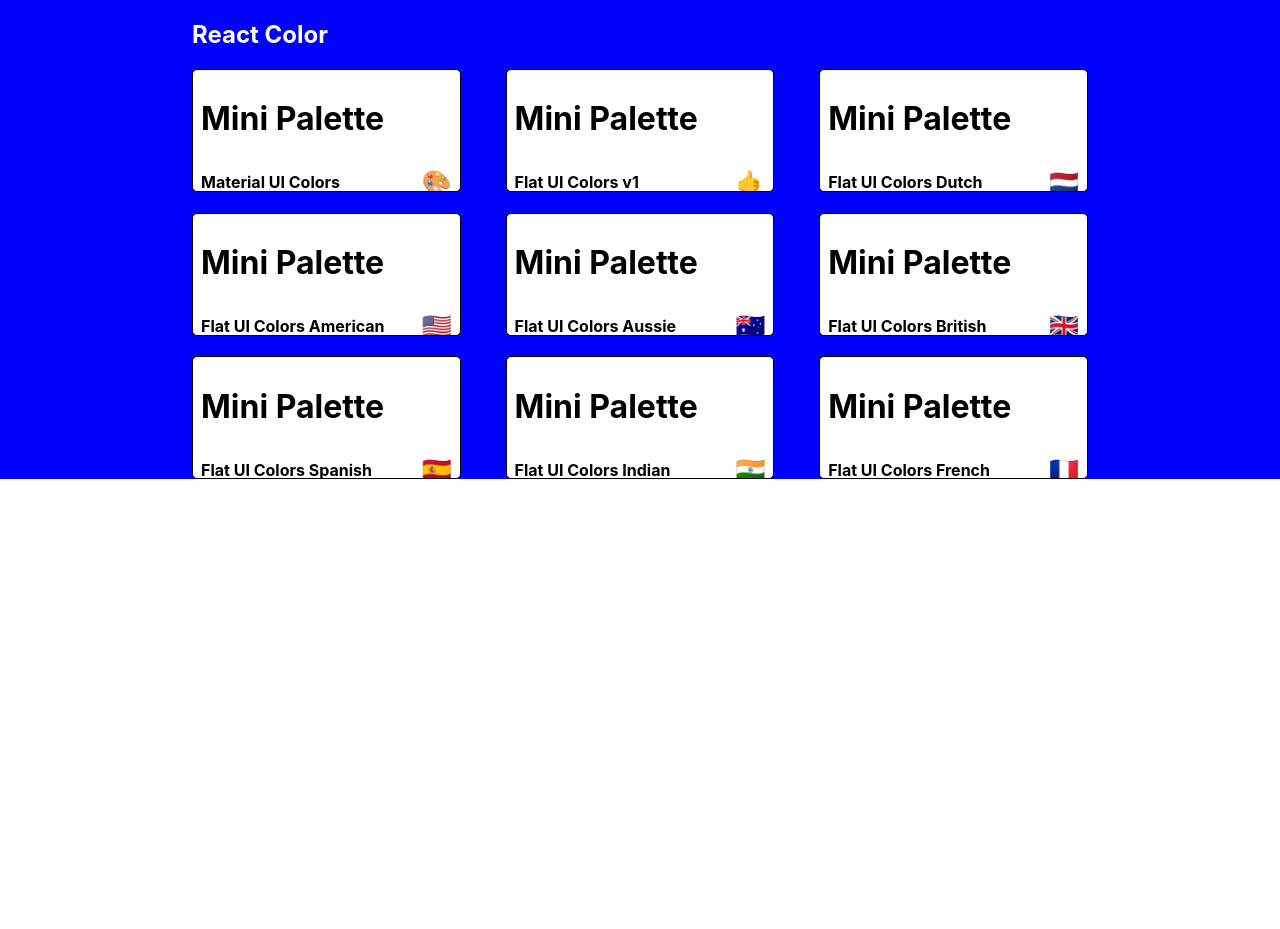
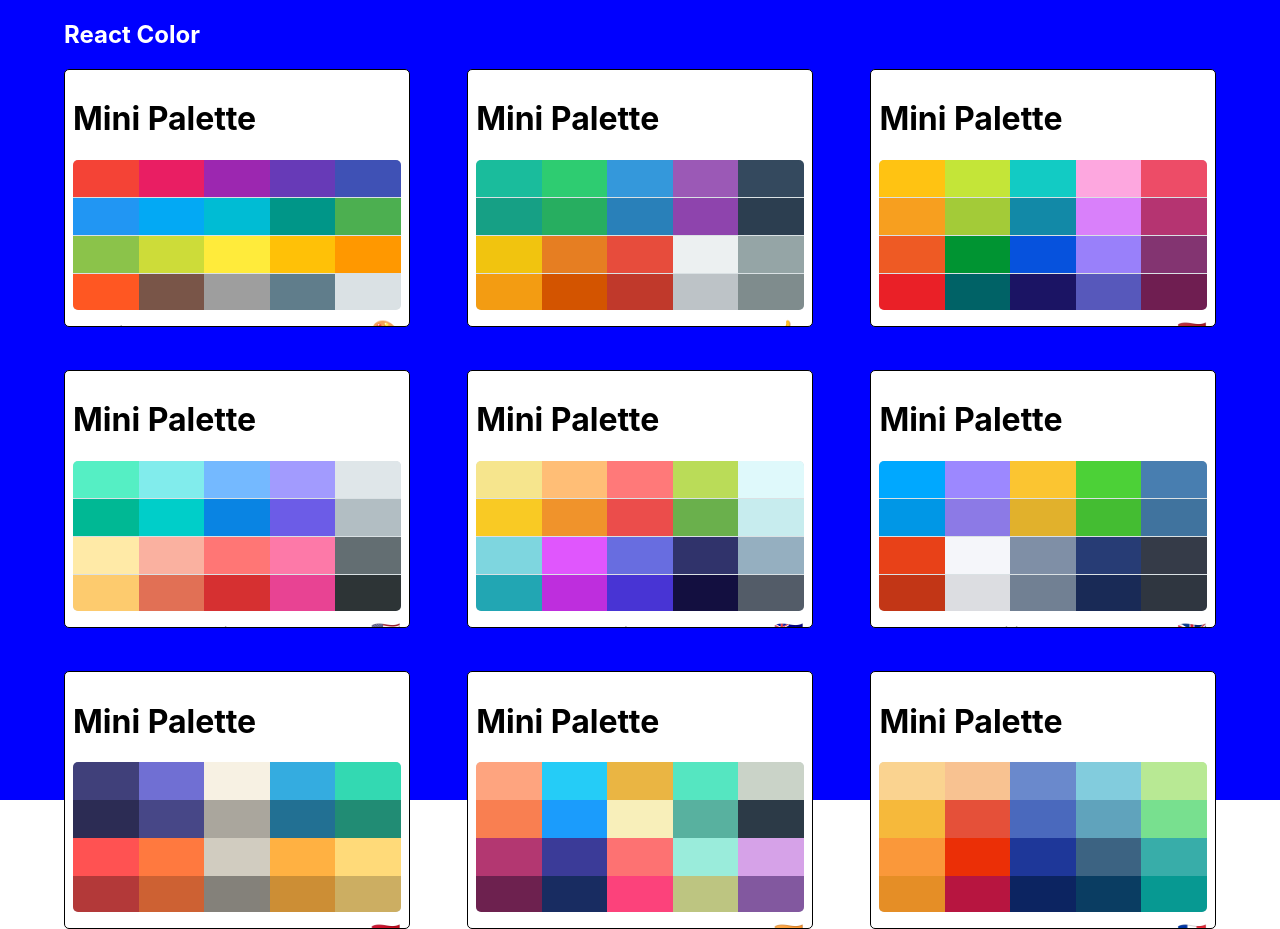
Before and after one commit to khach2010/color-app, a React (Create React App) app: page / in a window 1280 px wide. Before the commit the page ends 800 px from the top, so only its background shows below. Built offline with nearby package versions, Linux system fonts and the light colour scheme.

Commit message:
finish styling MiniPalette

```diff
--- a/src/MiniPalette.js
+++ b/src/MiniPalette.js
@@ -14,7 +14,11 @@
     }
   },
   colors: {
-    backgroundColor: 'grey'
+    backgroundColor: '#dae1e4',
+    height: '150px',
+    width: '100%',
+    borderRadius: '5px',
+    overflow: 'hidden'
   },
   title: {
     display: 'flex',
@@ -29,16 +33,31 @@
   emoji: {
     marginLeft: '0.5rem',
     fontSize: '1.5rem'
+  },
+  miniColor: {
+    height: '25%',
+    width: '20%',
+    display: 'inline-block',
+    margin: '0 auto',
+    position: 'relative',
+    marginBottom: '-3.5px'
   }
 };
 
 function MiniPalette(props) {
-  const { classes, paletteName, emoji } = props;
-  console.log(classes);
+  const { classes, paletteName, emoji, colors } = props;
+  const miniColorBoxes = colors.map(color => (
+    <div
+      className={classes.miniColor}
+      style={{ backgroundColor: color.color }}
+      key={color.name}
+    />
+  ));
+
   return (
     <div className={classes.root}>
       <h1>Mini Palette</h1>
-      <div className={classes.colors}></div>
+      <div className={classes.colors}>{miniColorBoxes}</div>
       <h5 className={classes.title}>
         {paletteName} <span className={classes.emoji}>{emoji}</span>
       </h5>
--- a/src/PaletteList.js
+++ b/src/PaletteList.js
@@ -6,13 +6,13 @@
 const styles = {
   root: {
     backgroundColor: 'blue',
-    height: '100%',
+    height: '100vh',
     display: 'flex',
     alignItems: 'flex-start',
     justifyContent: 'center'
   },
   container: {
-    width: '70%',
+    width: '90%',
     display: 'flex',
     alignItems: 'flex-start',
     flexDirection: 'column',
```
